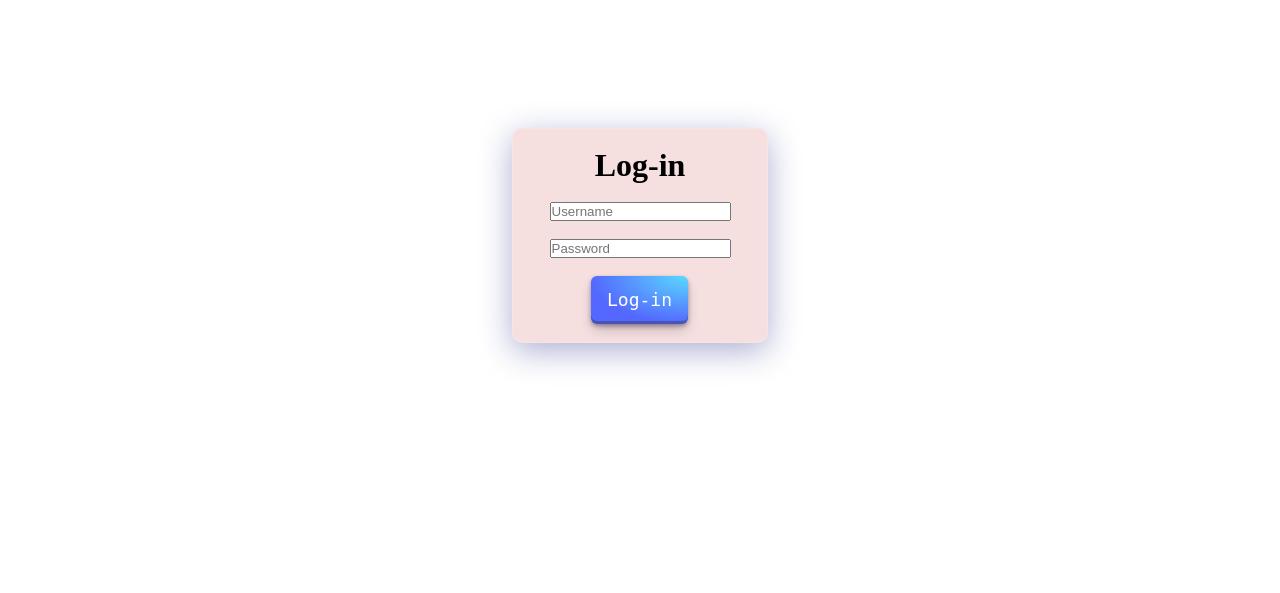
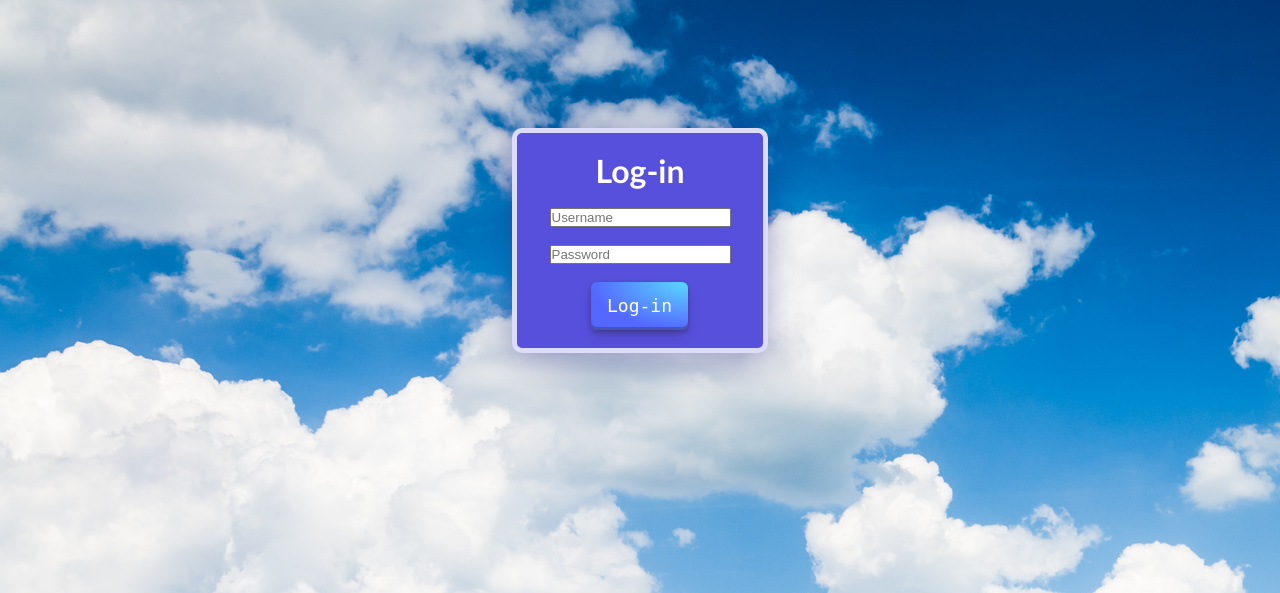
Before and after one commit to MaxPW777/CTF-Thales, a PHP site: page / in a window 1280 px wide. Shown: the top 593 px of the page. Run offline with PHP 8.4, Linux system fonts and the light colour scheme.

Commit message:
au cas ou

```diff
--- a/page_login/index.html
+++ b/page_login/index.html
@@ -8,12 +8,13 @@
 </head>
 <body>
 
+
     <div class="container">
         <div class="login">
             <br />
             <h1>Log-in</h1>
             <br />
-            <form action="login.php" method="POST">
+            <form action="auth.php" method="POST">
                 <input type="text" name="username" placeholder="Username" required="required" />
                 <br />
                 <br />
@@ -27,5 +28,7 @@
         </div>
     </div>
 
+    <p><?php echo $erreur; ?></p>
+
 </body>
 </html>
--- a/page_login/style.css
+++ b/page_login/style.css
@@ -2,6 +2,15 @@
     margin: 0;
     padding: 0;
     box-sizing: border-box;
+}
+
+body {
+    background-image: url(img/nuages.jpg);
+}
+
+h1 {
+    color : white;
+    font-family: 'Gill Sans', 'Gill Sans MT', Calibri, 'Trebuchet MS', sans-serif;
 }
 
 .container {
@@ -9,12 +18,13 @@
     margin-top: 10%;
     margin-left: 40%;
     margin-right: 40%;
-    background: rgba( 245, 223, 223, 1 );
+    background: rgba( 87, 80, 220 , 1 );
     box-shadow: 0 8px 32px 0 rgba( 31, 38, 135, 0.37 );
     backdrop-filter: blur( 6px );
     -webkit-backdrop-filter: blur( 6px );
     border-radius: 10px;
-    border: 1px solid rgba( 255, 255, 255, 0.18 );
+    border: 5px solid rgba( 255, 255, 255, 0.8 );
+    z-index : 1;
 }
 
 .button {
```
Also changed, not shown: page_login/auth.php (added, +34 -0 lines), page_login/user.sql (added, +43 -0 lines), page_login/img/nuages.jpg (added).
